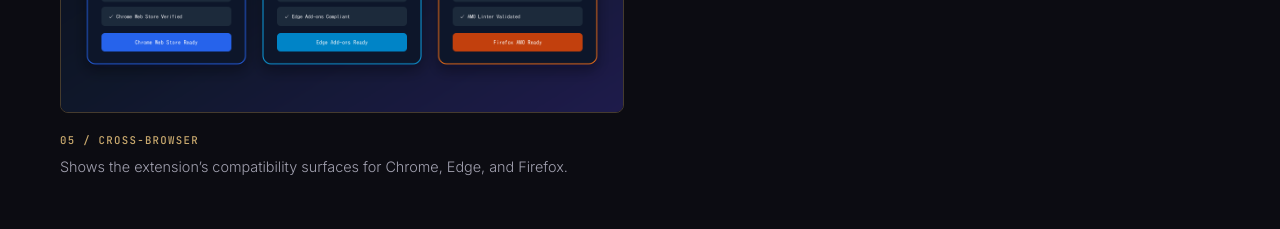
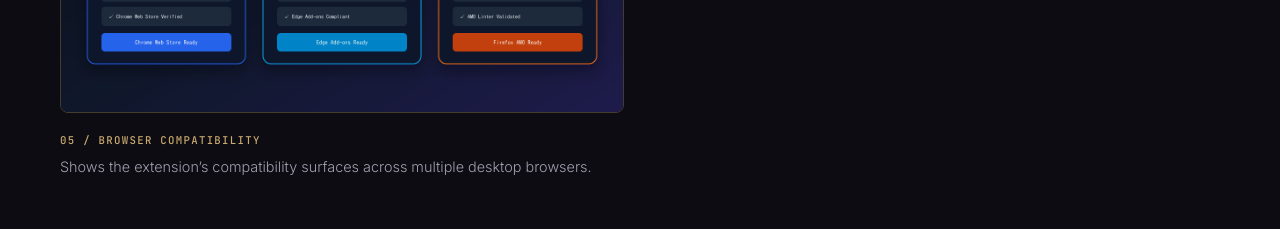
Before and after one commit to ferasb77/Enable-My-Growth, a Next.js app: page /autopaginate in a window 1280 px wide. Shown: the part 2760-2989 px from the top of the page. Built offline with nearby package versions, Linux system fonts and the light colour scheme.

Commit message:
Keep AutoPaginate launch copy browser-neutral

```diff
--- a/src/components/autopaginate/AutoPaginatePage.tsx
+++ b/src/components/autopaginate/AutoPaginatePage.tsx
@@ -44,7 +44,7 @@ export function AutoPaginatePage() {
               <figure><img src="/assets/autopaginate/screenshot-2-document-editor.png" alt="AutoPaginate document editor showing three pages and page properties" width="1280" height="800" loading="lazy" /><figcaption><b>02 / Document Editor</b><span>Review a multi-page document with page thumbnails, properties, and export controls.</span></figcaption></figure>
               <figure><img src="/assets/autopaginate/screenshot-3-pii-redaction.png" alt="AutoPaginate redaction mode showing redacted fields and sanitization checks" width="1280" height="800" loading="lazy" /><figcaption><b>03 / PII Redaction</b><span>Redaction mode shows sanitized fields alongside checks for pixels, text tokens, and hyperlinks.</span></figcaption></figure>
               <figure><img src="/assets/autopaginate/screenshot-4-export-formats.png" alt="AutoPaginate export screen showing PDF, PNG, JPG, and WebP options" width="1280" height="800" loading="lazy" /><figcaption><b>04 / Export Formats</b><span>Choose from PDF, PNG, JPG, or WebP output formats in the export surface.</span></figcaption></figure>
-              <figure><img src="/assets/autopaginate/screenshot-5-cross-browser.png" alt="AutoPaginate compatibility screen for Chrome, Edge, and Firefox" width="1280" height="800" loading="lazy" /><figcaption><b>05 / Cross-browser</b><span>Shows the extension’s compatibility surfaces for Chrome, Edge, and Firefox.</span></figcaption></figure>
+              <figure><img src="/assets/autopaginate/screenshot-5-cross-browser.png" alt="AutoPaginate compatibility screen showing support across multiple desktop browsers" width="1280" height="800" loading="lazy" /><figcaption><b>05 / Browser compatibility</b><span>Shows the extension’s compatibility surfaces across multiple desktop browsers.</span></figcaption></figure>
             </div>
           </div>
         </section>
```
